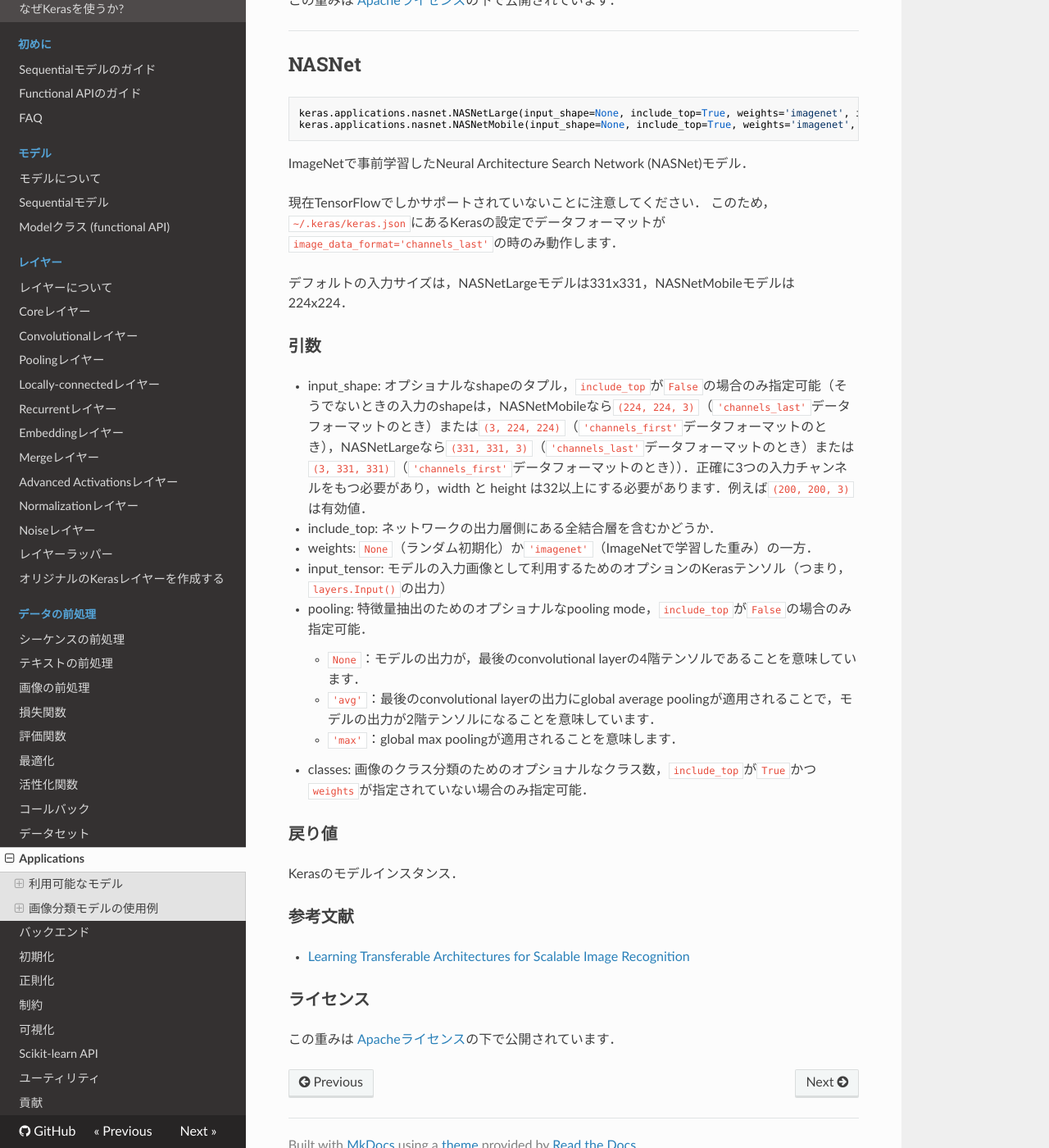
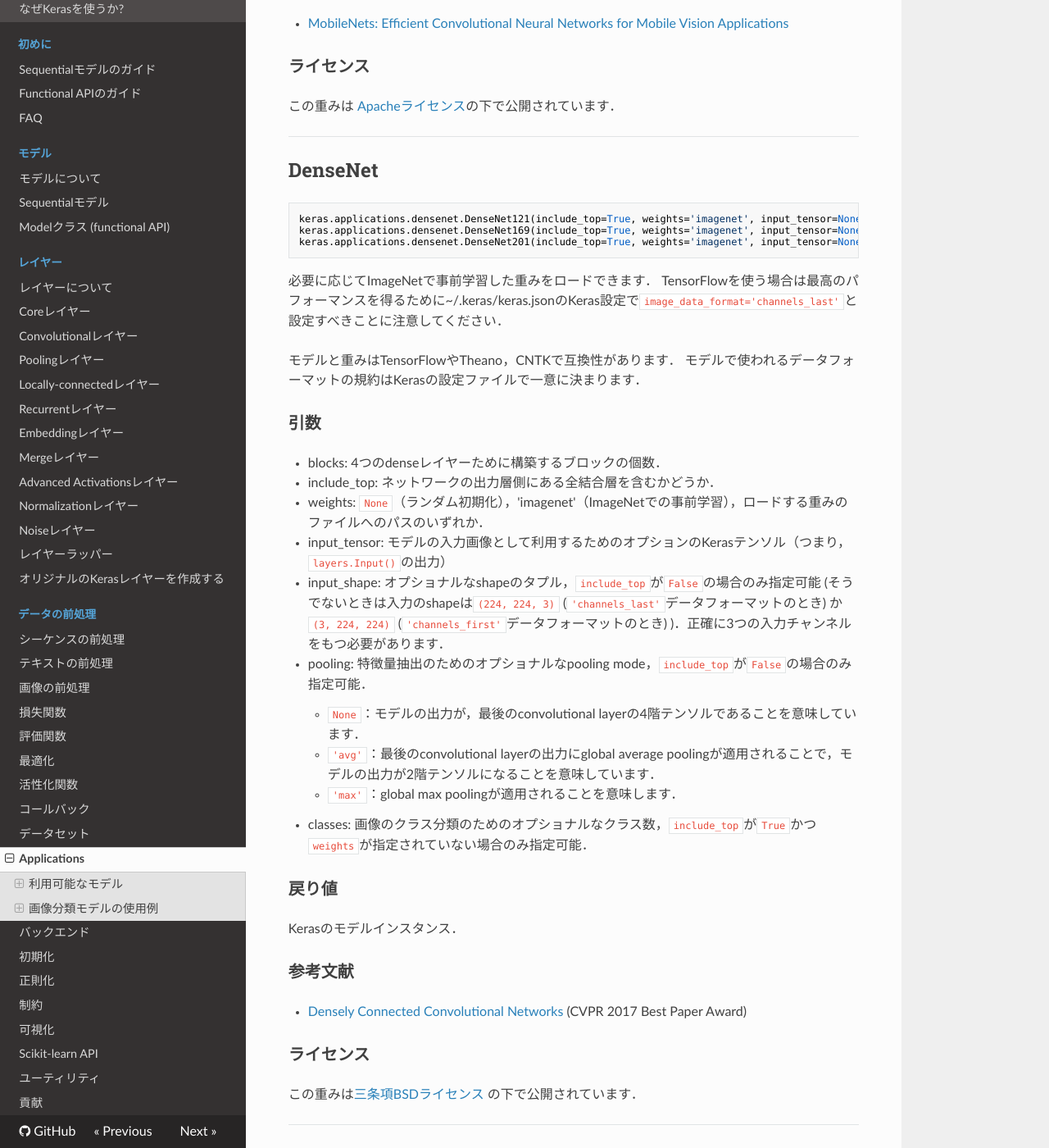
Before and after one commit to keras-team/keras-docs-ja, an MkDocs documentation site: the page built from sources/applications.md, in a window 1280 px wide and 1400 px high, scrolled down 12011 px. Shown: the whole window at 82% size. Built offline with MkDocs 1.6.1, drawn with Linux system fonts in a browser that asks for light colours; nearby versions of some CDN libraries; old or Windows-style settings are respelled for this version of MkDocs; some of the changed text lies outside the part shown.

Commit message:
Add DenseNet

````diff
--- a/sources/applications.md
+++ b/sources/applications.md
@@ -16,6 +16,7 @@ Kerasの応用は事前学習した重みを利用可能な深層学習のモデ
 - [InceptionV3](#inceptionv3)
 - [InceptionResNetV2](#inceptionresnetv2)
 - [MobileNet](#mobilenet)
+- [DenseNet](#densenet)
 - [NASNet](#nasnet)
 
 （XceptionとMobileNetを除く）これらすべてのアーキテクチャは，TensorFlowとTheanoの両方に対応しており，`~/.keras/keras.json`の設定にしたがってモデルはインスタンス化されます．
@@ -177,6 +178,9 @@ model = InceptionV3(input_tensor=input_tensor, weights='imagenet', include_top=T
 | [InceptionV3](#inceptionv3) | 92 MB | 0.788 | 0.944 | 23,851,784 | 159 |
 | [InceptionResNetV2](#inceptionresnetv2) | 215 MB | 0.804 | 0.953 | 55,873,736 | 572 |
 | [MobileNet](#mobilenet) | 17 MB | 0.665 | 0.871 | 4,253,864 | 88
+| [DenseNet121](#densenet) | 33 MB | 0.745 | 0.918 | 8,062,504 | 121
+| [DenseNet169](#densenet) | 57 MB | 0.759 | 0.928 | 14,307,880 | 169
+| [DenseNet201](#densenet) | 80 MB | 0.770 | 0.933 | 20,242,984 | 201
 
 
 トップ1とトップ5の精度はImageNetの検証データセットを参照しています．
@@ -473,6 +477,48 @@ Kerasのモデルインスタンス．
 
 -----
 
+## DenseNet
+
+
+```python
+keras.applications.densenet.DenseNet121(include_top=True, weights='imagenet', input_tensor=None, input_shape=None, pooling=None, classes=1000)
+keras.applications.densenet.DenseNet169(include_top=True, weights='imagenet', input_tensor=None, input_shape=None, pooling=None, classes=1000)
+keras.applications.densenet.DenseNet201(include_top=True, weights='imagenet', input_tensor=None, input_shape=None, pooling=None, classes=1000)
+```
+
+必要に応じてImageNetで事前学習した重みをロードできます．
+TensorFlowを使う場合は最高のパフォーマンスを得るために~/.keras/keras.jsonのKeras設定で`image_data_format='channels_last'`と設定すべきことに注意してください．
+
+モデルと重みはTensorFlowやTheano，CNTKで互換性があります．
+モデルで使われるデータフォーマットの規約はKerasの設定ファイルで一意に決まります．
+
+### 引数
+
+- blocks: 4つのdenseレイヤーために構築するブロックの個数．
+- include_top: ネットワークの出力層側にある全結合層を含むかどうか．
+- weights: `None`（ランダム初期化），'imagenet'（ImageNetでの事前学習），ロードする重みのファイルへのパスのいずれか．
+- input_tensor: モデルの入力画像として利用するためのオプションのKerasテンソル（つまり，`layers.Input()`の出力）
+- input_shape: オプショナルなshapeのタプル，`include_top`が`False`の場合のみ指定可能 (そうでないときは入力のshapeは`(224, 224, 3)` (`'channels_last'`データフォーマットのとき) か `(3, 224, 224)` (`'channels_first'`データフォーマットのとき) )．正確に3つの入力チャンネルをもつ必要があります．
+- pooling: 特徴量抽出のためのオプショナルなpooling mode，`include_top`が`False`の場合のみ指定可能．
+    - `None`：モデルの出力が，最後のconvolutional layerの4階テンソルであることを意味しています．
+    - `'avg'`：最後のconvolutional layerの出力にglobal average poolingが適用されることで，モデルの出力が2階テンソルになることを意味しています．
+    - `'max'`：global max poolingが適用されることを意味します．
+- classes: 画像のクラス分類のためのオプショナルなクラス数，`include_top`が`True`かつ`weights`が指定されていない場合のみ指定可能．
+
+### 戻り値
+
+Kerasのモデルインスタンス．
+
+### 参考文献
+
+- [Densely Connected Convolutional Networks](https://arxiv.org/abs/1608.06993) (CVPR 2017 Best Paper Award)
+
+### ライセンス
+
+この重みは[三条項BSDライセンス ](https://github.com/liuzhuang13/DenseNet/blob/master/LICENSE)の下で公開されています．
+
+-----
+
 ## NASNet
 
 ```python
````
